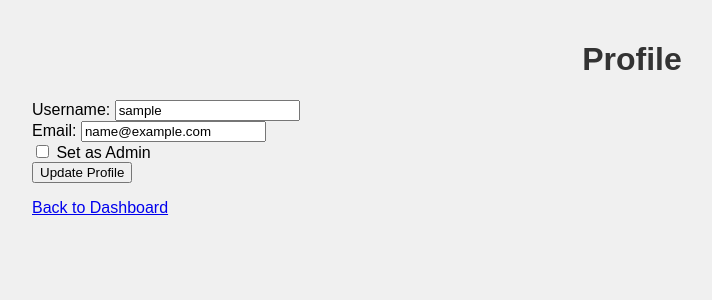
After one commit to hkhard/ReleaseSphere, a Flask app: page /profile in a window 1280 px wide. The commit adds this page. Shown: the top 300 px of the page, without its empty margins (8-720 px from the left). Run offline with Flask 3, Linux system fonts and the light colour scheme; the visitor is signed in with stand-in values (Sample User, id 1).

```diff
--- a/main.py
+++ b/main.py
@@ -94,6 +94,19 @@ def register():
                 flash('An error occurred during registration. Please try again.')
     return render_template('register.html')
 
+@app.route('/profile', methods=['GET', 'POST'])
+@login_required
+def profile():
+    if request.method == 'POST':
+        current_user.username = request.form['username']
+        current_user.email = request.form['email']
+        if 'set_admin' in request.form:
+            current_user.set_as_admin()
+        db.session.commit()
+        flash('Profile updated successfully')
+        return redirect(url_for('profile'))
+    return render_template('profile.html')
+
 @app.route('/api/release_plan')
 @login_required
 def get_release_plan():
--- a/models.py
+++ b/models.py
@@ -17,6 +17,9 @@ class User(UserMixin, db.Model):
     def check_password(self, password):
         return check_password_hash(self.password_hash, password)
 
+    def set_as_admin(self):
+        self.role = 'admin'
+
 def init_db(app):
     db.init_app(app)
     with app.app_context():
--- a/templates/index.html
+++ b/templates/index.html
@@ -18,6 +18,7 @@
                     {% if current_user.role == 'admin' %}
                         <span>(Admin)</span>
                     {% endif %}
+                    <a href="{{ url_for('profile') }}">Profile</a>
                     <a href="{{ url_for('logout') }}">Logout</a>
                 {% else %}
                     <a href="{{ url_for('login') }}">Login</a>
--- /dev/null
+++ b/templates/profile.html
@@ -0,0 +1,32 @@
+<!DOCTYPE html>
+<html lang="en">
+<head>
+    <meta charset="UTF-8">
+    <meta name="viewport" content="width=device-width, initial-scale=1.0">
+    <title>Profile - Release Plan Dashboard</title>
+    <link rel="stylesheet" href="{{ url_for('static', filename='css/styles.css') }}">
+</head>
+<body>
+    <div class="container">
+        <h1>Profile</h1>
+        <form method="POST">
+            <div>
+                <label for="username">Username:</label>
+                <input type="text" id="username" name="username" value="{{ current_user.username }}" required>
+            </div>
+            <div>
+                <label for="email">Email:</label>
+                <input type="email" id="email" name="email" value="{{ current_user.email }}" required>
+            </div>
+            <div>
+                <label for="set_admin">
+                    <input type="checkbox" id="set_admin" name="set_admin" {% if current_user.role == 'admin' %}checked{% endif %}>
+                    Set as Admin
+                </label>
+            </div>
+            <button type="submit">Update Profile</button>
+        </form>
+        <p><a href="{{ url_for('index') }}">Back to Dashboard</a></p>
+    </div>
+</body>
+</html>
```
Also changed, not shown: migrations/versions/a56ce0650bc9_initial_migration.py (added, +45 -0 lines).
